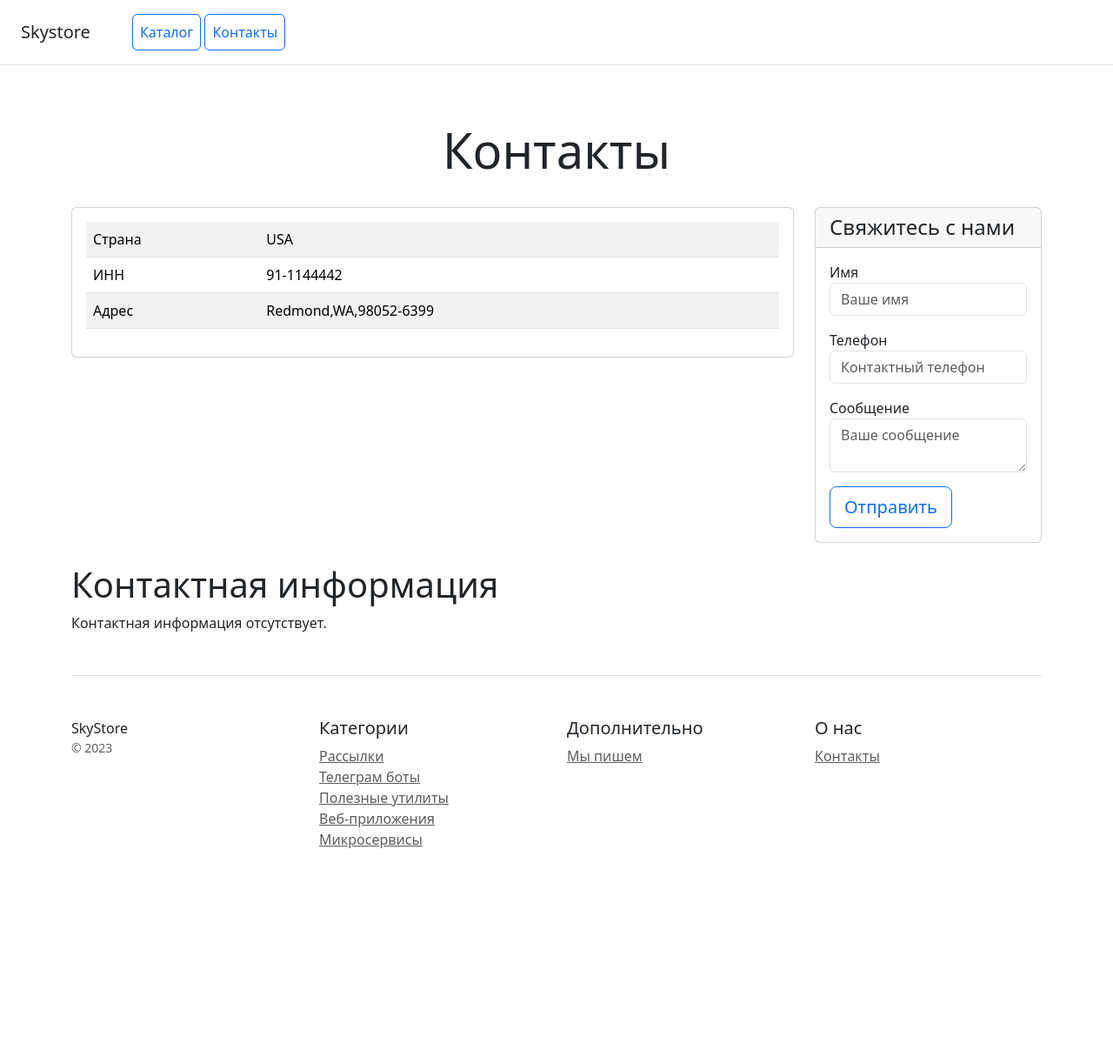
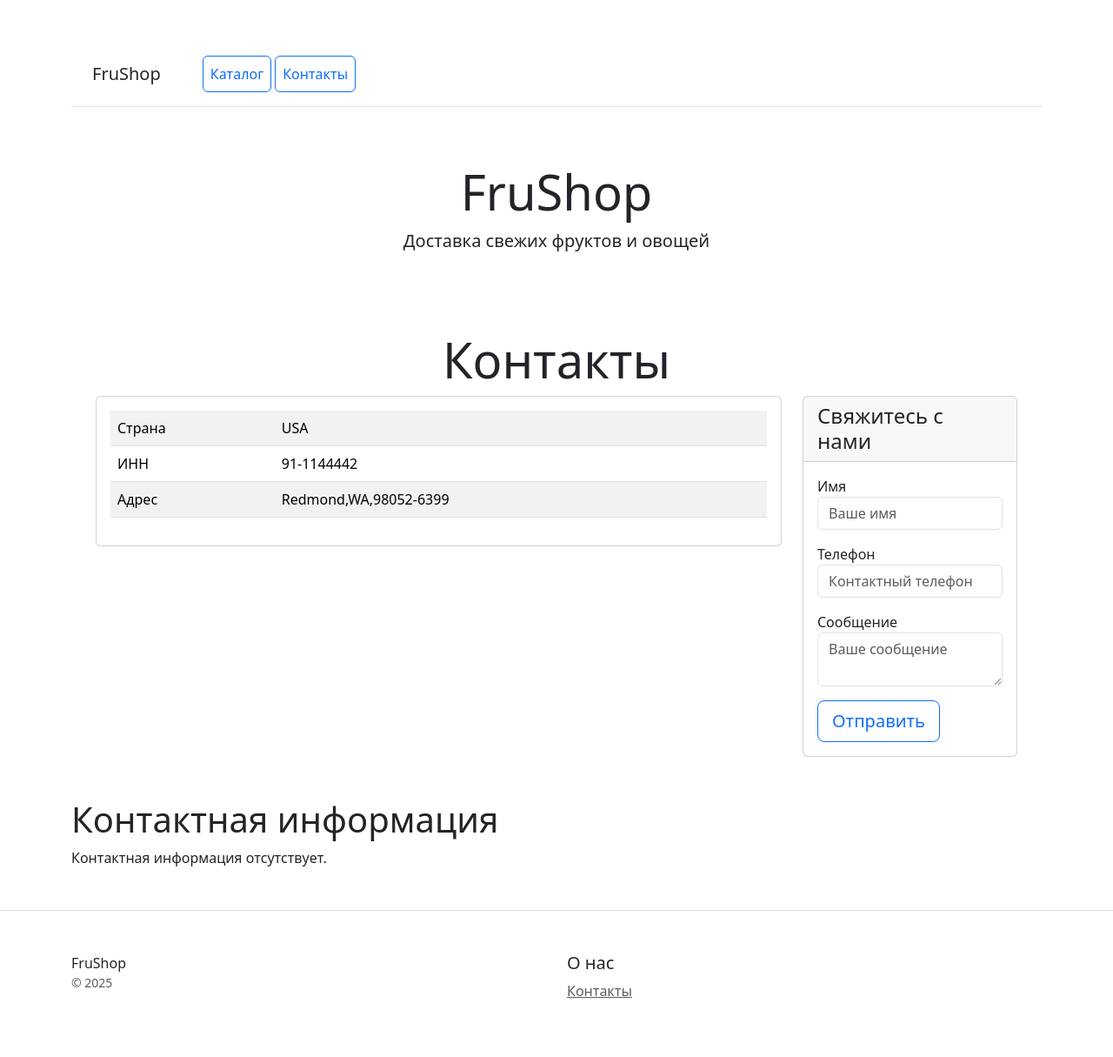
Before and after one commit to ann-novikova/Internet_shop, a Django app: page /contacts/ in a window 1280 px wide. Shown: the whole page at 87% size. Before the commit the page ends 975 px from the top, so only its background shows below. Run offline with Django 5.2, Linux system fonts and the light colour scheme; data that the repository does not hold is empty; some libraries are stand-ins or nearby versions.

Commit message:
final changes

```diff
--- a/catalog/templates/contacts.html
+++ b/catalog/templates/contacts.html
@@ -1,24 +1,12 @@
-<!doctype html>
-<html lang="en">
-<head>
-    <meta charset="utf-8">
-    <meta name="viewport" content="width=device-width, initial-scale=1">
-    <title>Skystore</title>
-    <link rel="stylesheet" href="/static/bootstrap.min.css">
-</head>
-<body>
-<div class="d-flex flex-column flex-md-row align-items-center p-3 px-md-4 mb-3 bg-white border-bottom box-shadow">
-    <h5 class="my-0 mr-md-auto font-weight-normal">Skystore</h5>
-    <nav class="ms-5">
-        <a class="p-2 btn btn-outline-primary" href="/">Каталог</a>
-        <a class="p-2 btn btn-outline-primary" href="/contacts/">Контакты</a>
-    </nav>
-</div>
+{% extends 'base.html' %}
+{% load my_tags %}
 
+{% block title %}Контакты{% endblock %}
+
+{% block content %}
+{% include 'includes/incl_menu.html' %}
 <div class="pricing-header px-3 py-3 pt-md-5 pb-md-4 mx-auto text-center">
     <h1 class="display-4">Контакты</h1>
-</div>
-
     <div class="container">
         <div class="row text-start">
             <div class="col-lg-9 col-md-6 col-sm-12">
@@ -70,7 +58,8 @@
                 </div>
             </div>
         </div>
-
+    </div>
+</div>
 <h1>Контактная информация</h1>
 {% if contact_info %}
 {% for contact in contact_info %}
@@ -81,38 +70,4 @@
 {% else %}
 <p>Контактная информация отсутствует.</p>
 {% endif %}
-    <footer class="pt-4 my-md-5 pt-md-5 border-top">
-        <div class="row">
-            <div class="col-12 col-md">
-                SkyStore
-                <small class="d-block mb-3 text-muted">&copy; 2023</small>
-            </div>
-            <div class="col-6 col-md">
-                <h5>Категории</h5>
-                <ul class="list-unstyled text-small">
-                    <li><a class="text-muted" href="#">Рассылки</a></li>
-                    <li><a class="text-muted" href="#">Телеграм боты</a></li>
-                    <li><a class="text-muted" href="#">Полезные утилиты</a></li>
-                    <li><a class="text-muted" href="#">Веб-приложения</a></li>
-                    <li><a class="text-muted" href="#">Микросервисы</a></li>
-                </ul>
-            </div>
-            <div class="col-6 col-md">
-                <h5>Дополнительно</h5>
-                <ul class="list-unstyled text-small">
-                    <li><a class="text-muted" href="#">Мы пишем</a></li>
-                </ul>
-            </div>
-            <div class="col-6 col-md">
-                <h5>О нас</h5>
-                <ul class="list-unstyled text-small">
-                    <li><a class="text-muted" href="/contacts/">Контакты</a></li>
-                </ul>
-            </div>
-        </div>
-    </footer>
-</div>
-
-<script src="/static/bootstrap.min.js"></script>
-</body>
-</html>
+{% endblock %}
```
Also changed, not shown: catalog/templates/home.html (+0 -73 lines). Lines whose indentation alone changed are shown as unchanged.
